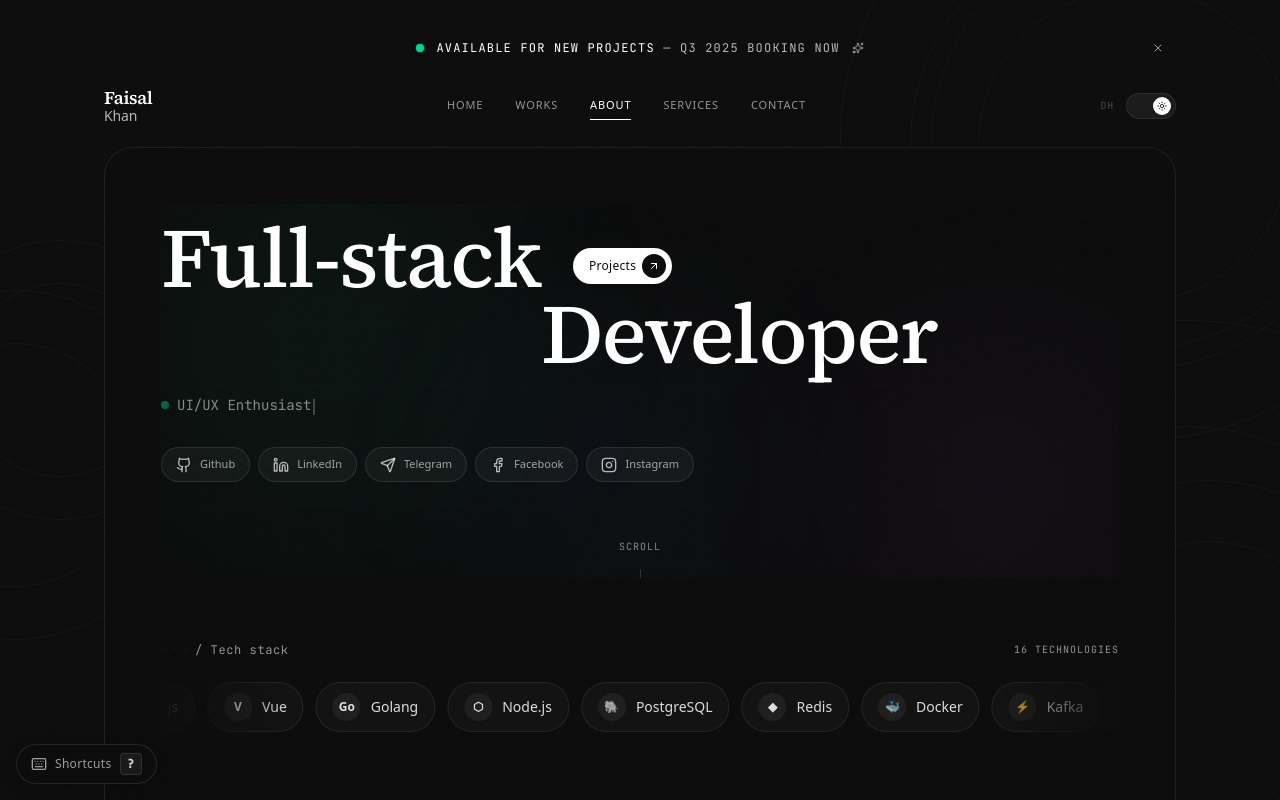
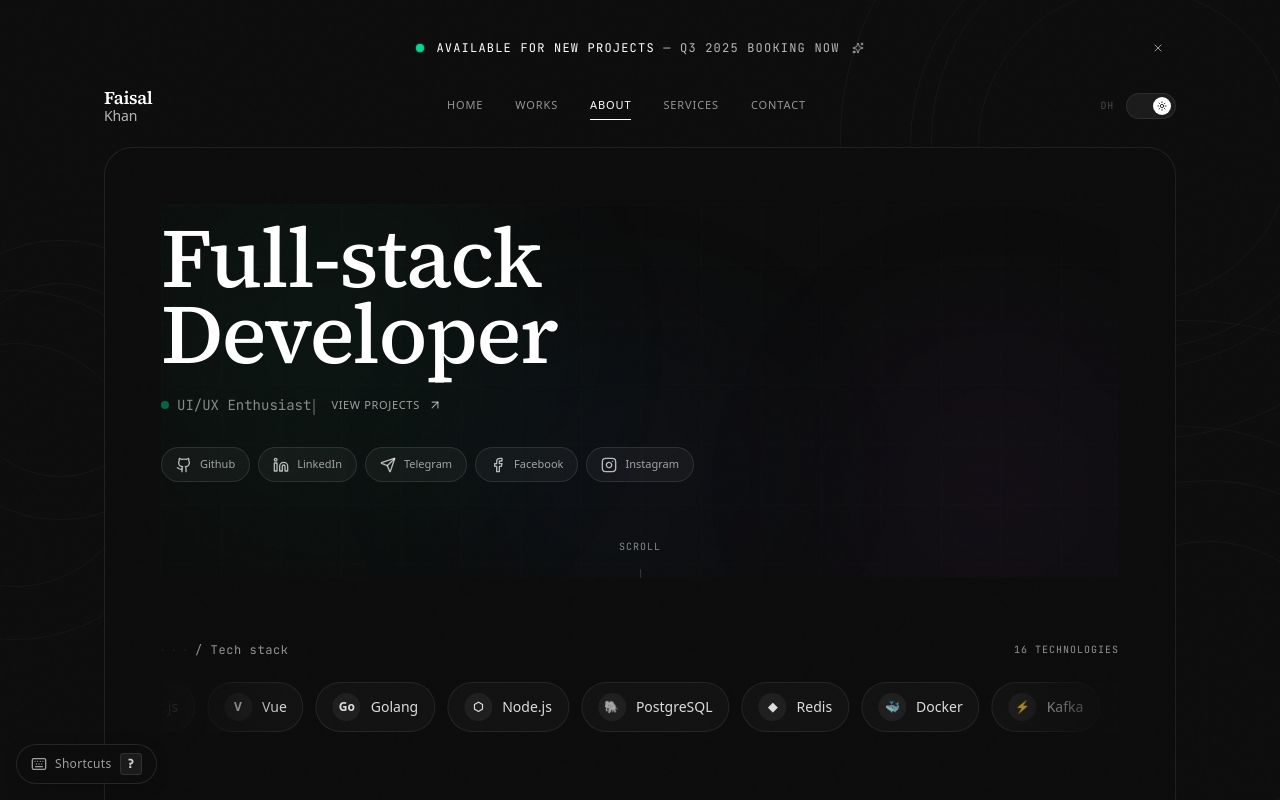
Before and after one commit to faisukhan01/faisalkhan01, a Next.js app: page / in a window 1280 px wide. Shown: the top 800 px of the page. Built offline with nearby package versions, Linux system fonts and the light colour scheme.

Commit message:
ec4630af-ce64-42d5-90ff-ba2844f04d5a

```diff
--- a/src/components/portfolio/HeroSection.tsx
+++ b/src/components/portfolio/HeroSection.tsx
@@ -2,47 +2,8 @@
 
 import { motion, useMotionValue } from "framer-motion";
 import { ArrowUpRight } from "lucide-react";
-import { useRef, useState, useEffect, useLayoutEffect } from "react";
+import { useRef, useState, useEffect } from "react";
 import { SocialButtons } from "./SocialButtons";
-
-function MagneticButton() {
-  const ref = useRef<HTMLAnchorElement>(null);
-  const x = useMotionValue(0);
-  const y = useMotionValue(0);
-
-  const handleMouseMove = (e: React.MouseEvent<HTMLAnchorElement>) => {
-    if (!ref.current) return;
-    const rect = ref.current.getBoundingClientRect();
-    const offsetX = e.clientX - rect.left - rect.width / 2;
-    const offsetY = e.clientY - rect.top - rect.height / 2;
-    x.set(offsetX * 0.2);
-    y.set(offsetY * 0.2);
-  };
-
-  const handleMouseLeave = () => {
-    x.set(0);
-    y.set(0);
-  };
-
-  return (
-    <motion.a
-      ref={ref}
-      href="#projects"
-      style={{ x, y }}
-      whileHover={{ scale: 1.05 }}
-      whileTap={{ scale: 0.97 }}
-      onMouseMove={handleMouseMove}
-      onMouseLeave={handleMouseLeave}
-      transition={{ type: "spring", stiffness: 300, damping: 20 }}
-      className="group relative flex items-center gap-1.5 bg-primary text-primary-foreground pl-4 pr-1.5 py-1.5 rounded-full font-medium text-xs tracking-wide overflow-hidden"
-    >
-      <span className="relative z-10">Projects</span>
-      <span className="relative z-10 w-6 h-6 rounded-full bg-primary-foreground flex items-center justify-center text-primary transition-transform group-hover:rotate-45">
-        <ArrowUpRight className="w-3 h-3" />
-      </span>
-    </motion.a>
-  );
-}
 
 function TypingEffect() {
   const roles = ["Full-stack Developer", "UI/UX Enthusiast", "Open Source Contributor", "Problem Solver"];
@@ -95,27 +56,6 @@ function TypingEffect() {
 }
 
 export function HeroSection() {
-  const fullStackRef = useRef<HTMLSpanElement>(null);
-  const [developerOffset, setDeveloperOffset] = useState<number | undefined>(undefined);
-
-  // Use useLayoutEffect to measure before paint, preventing flash of wrong layout
-  useLayoutEffect(() => {
-    const measure = () => {
-      if (fullStackRef.current) {
-        setDeveloperOffset(fullStackRef.current.offsetWidth);
-      }
-    };
-
-    measure();
-
-    const observer = new ResizeObserver(measure);
-    if (fullStackRef.current) {
-      observer.observe(fullStackRef.current);
-    }
-
-    return () => observer.disconnect();
-  }, []);
-
   return (
     <section className="relative pt-2 pb-16 md:pt-4 md:pb-24 overflow-hidden">
       {/* Subtle grid pattern */}
@@ -127,49 +67,50 @@ export function HeroSection() {
       <div className="gradient-mesh-blob gradient-mesh-blob-3 w-[300px] h-[300px] bottom-[-5%] left-[30%] bg-blue-500/[0.04]" />
 
       <div className="relative flex flex-col">
-        {/* Main heading: Full-stack + Projects button on row 1, Developer on row 2 aligned under the "k" */}
+        {/* Main heading: Full-stack + Developer on two lines, left-aligned */}
         <motion.div
           initial={{ opacity: 0, y: 30 }}
           animate={{ opacity: 1, y: 0 }}
           transition={{ delay: 0.3, duration: 0.7 }}
           className="mb-6"
         >
-          {/* Row 1: Full-stack + Projects Button */}
-          <div className="flex items-end gap-4 sm:gap-6 md:gap-8">
           <span
-              ref={fullStackRef}
-              className="text-[2.75rem] sm:text-[3.5rem] md:text-[4.25rem] lg:text-[4.75rem] xl:text-[5.25rem] font-medium text-foreground leading-[0.9] tracking-[-0.02em] inline-block"
+            className="block text-[2.75rem] sm:text-[3.5rem] md:text-[4.25rem] lg:text-[4.75rem] xl:text-[5.25rem] font-medium text-foreground leading-[0.9] tracking-[-0.02em]"
             style={{ fontFamily: "var(--font-source-serif), Georgia, serif" }}
           >
             Full-stack
           </span>
-            <div className="pb-1 sm:pb-2 md:pb-3">
-              <MagneticButton />
-            </div>
-          </div>
-
-          {/* Row 2: Developer — starts right after where "k" of Full-stack ends
-              The offset is measured dynamically via ref to "Full-stack" span */}
           <span
             className="block text-[2.75rem] sm:text-[3.5rem] md:text-[4.25rem] lg:text-[4.75rem] xl:text-[5.25rem] font-medium text-foreground leading-[0.9] tracking-[-0.02em]"
-            style={{
-              fontFamily: "var(--font-source-serif), Georgia, serif",
-              marginLeft: developerOffset !== undefined ? `${developerOffset}px` : undefined,
-            }}
+            style={{ fontFamily: "var(--font-source-serif), Georgia, serif" }}
           >
             Developer
           </span>
         </motion.div>
 
-        {/* Typing effect subtitle */}
+        {/* Typing effect + Projects CTA */}
         <motion.div
           initial={{ opacity: 0 }}
           animate={{ opacity: 1 }}
           transition={{ delay: 0.8, duration: 0.5 }}
-          className="mb-8 flex items-center gap-2"
+          className="mb-8 flex items-center gap-4 flex-wrap"
         >
+          <div className="flex items-center gap-2">
             <div className="w-2 h-2 rounded-full bg-emerald-400/80 animate-pulse" />
             <TypingEffect />
+          </div>
+
+          {/* Projects CTA — elegant pill button */}
+          <a
+            href="#projects"
+            className="group inline-flex items-center gap-2 text-[11px] font-medium tracking-[0.06em] uppercase text-foreground/60 hover:text-foreground transition-colors duration-300"
+          >
+            <span className="relative">
+              View Projects
+              <span className="absolute -bottom-0.5 left-0 w-0 h-px bg-foreground/50 group-hover:w-full transition-all duration-300" />
+            </span>
+            <ArrowUpRight className="w-3.5 h-3.5 group-hover:translate-x-0.5 group-hover:-translate-y-0.5 transition-transform duration-300" />
+          </a>
         </motion.div>
 
         <SocialButtons />
```
Also changed, not shown: 1 other file (tests, documents, lock files or other folders). Lines whose indentation alone changed are shown as unchanged.
